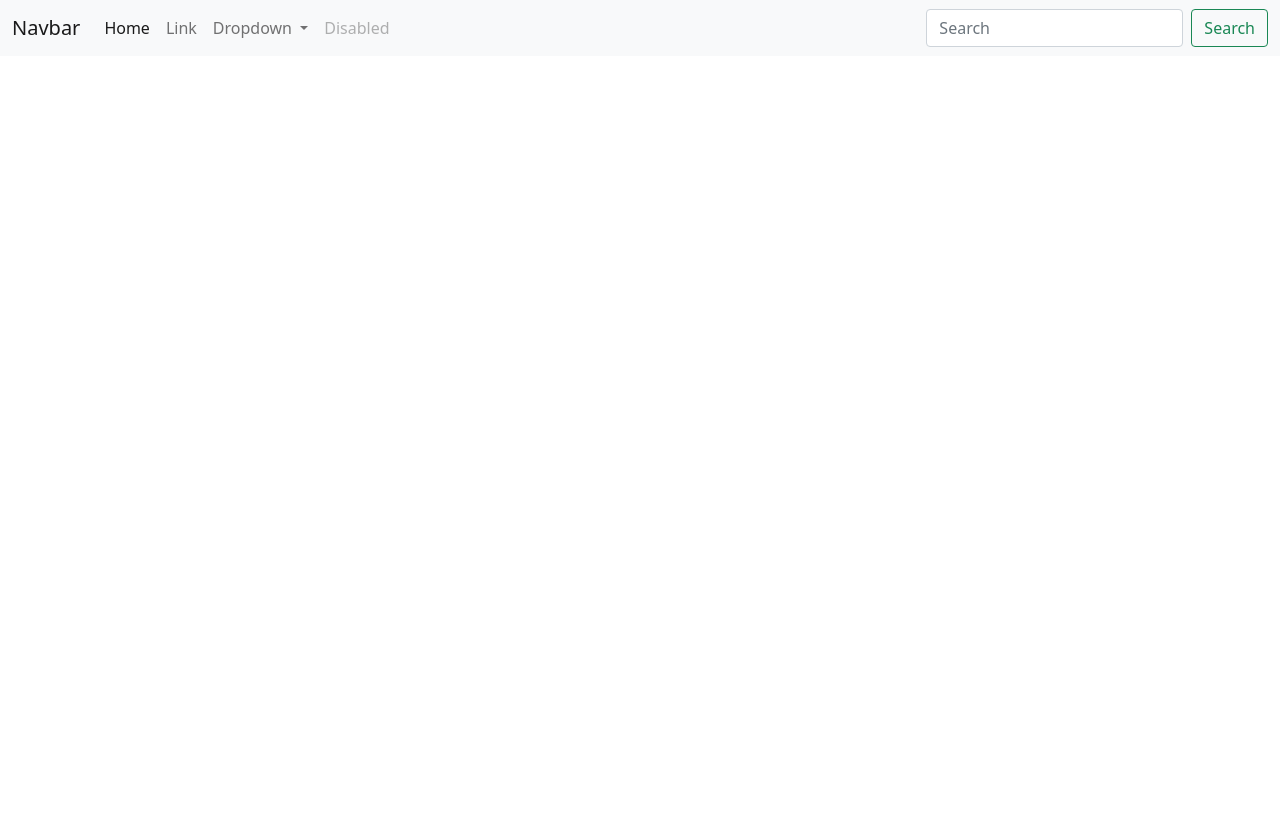
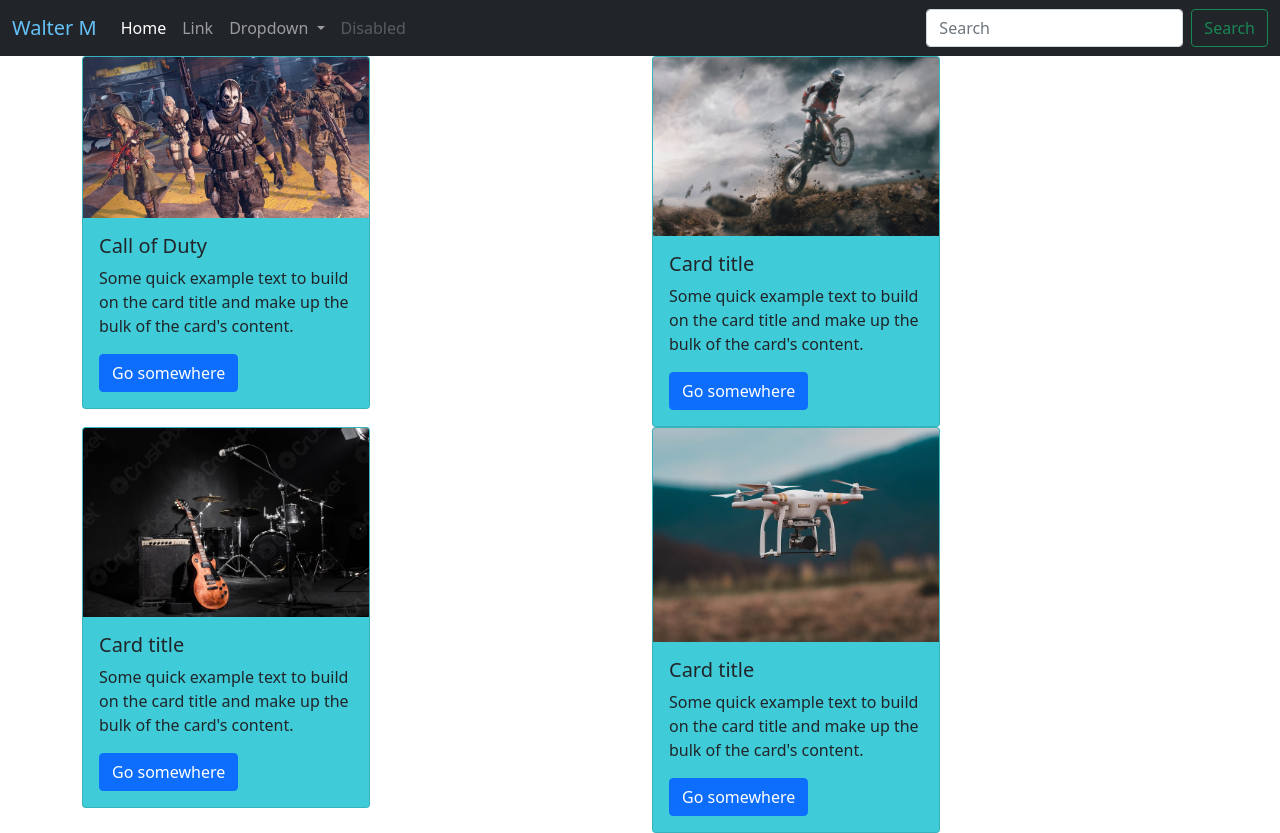
Before and after one commit to Mosow357/first-repo, a plain HTML site: page sitio web/index.html in a window 1280 px wide. Before the commit the page ends 800 px from the top, so only its background shows below. Drawn offline with Linux system fonts and the light colour scheme.

Commit message:
agregue imagenes

```diff
--- a/sitio web/index.html
+++ b/sitio web/index.html
@@ -9,9 +9,9 @@
   </head>
   <body>
     <header>
-      <nav class="navbar navbar-expand-lg navbar-light bg-light">
+      <nav class="navbar navbar-expand-md navbar-dark bg-dark">
         <div class="container-fluid">
-          <a class="navbar-brand" href="#">Navbar</a>
+          <a class="navbar-brand" href="#">Walter M</a>
           <button
             class="navbar-toggler"
             type="button"
@@ -77,18 +77,49 @@
       </nav>
     </header>
 
-    <main>
-      <div>
-        <section></section>
-        <section>
-          <article>
-            <img src="" alt="" />
-            <div>
-              <h3></h3>
-              <p></p>
+    <main class="container">
+      <div class="row">
+       <div class="col-md-6">
+        <div class="card" style="width: 18rem;">
+            <img src="img/Call of duty - copia.jpg" class="card-img-top" alt="...">
+            <div class="card-body">
+              <h5 class="card-title">Call of Duty</h5>
+              <p class="card-text">Some quick example text to build on the card title and make up the bulk of the card's content.</p>
+              <a href="#" class="btn btn-primary">Go somewhere</a>
             </div>
-          </article>
-        </section>
+          </div>
+       </div>
+       <div class="col-md-6">
+        <div class="card" style="width: 18rem;">
+            <img src="img/motocross.jpg" class="card-img-top" alt="...">
+            <div class="card-body">
+              <h5 class="card-title">Card title</h5>
+              <p class="card-text">Some quick example text to build on the card title and make up the bulk of the card's content.</p>
+              <a href="#" class="btn btn-primary">Go somewhere</a>
+            </div>
+          </div>
+       </div>
+       <div class="col-md-6">
+        <div class="card" style="width: 18rem;">
+            <img src="img/set-musical.jpg" class="card-img-top" alt="...">
+            <div class="card-body">
+              <h5 class="card-title">Card title</h5>
+              <p class="card-text">Some quick example text to build on the card title and make up the bulk of the card's content.</p>
+              <a href="#" class="btn btn-primary">Go somewhere</a>
+            </div>
+          </div>
+       </div>
+       <div class="col-md-6">
+        <div class="card" style="width: 18rem;">
+            <img src="img/drone.jpg" class="card-img-top" alt="...">
+            <div class="card-body">
+              <h5 class="card-title">Card title</h5>
+              <p class="card-text">Some quick example text to build on the card title and make up the bulk of the card's content.</p>
+              <a href="#" class="btn btn-primary">Go somewhere</a>
+            </div>
+          </div>
+       </div>
+
       </div>
       <aside></aside>
     </main>
```
Also changed, not shown: sitio web/img/Call of duty - copia.jpg (added), sitio web/img/drone.jpg (added), sitio web/img/electric-guitars.jpg (added), sitio web/img/guitars.jpg (added), sitio web/img/guitars2.jpg (added), sitio web/img/motocross.jpg (added), sitio web/img/set-musical.jpg (added), sitio web/libs/css/bootstrap.css, 1 other file.
